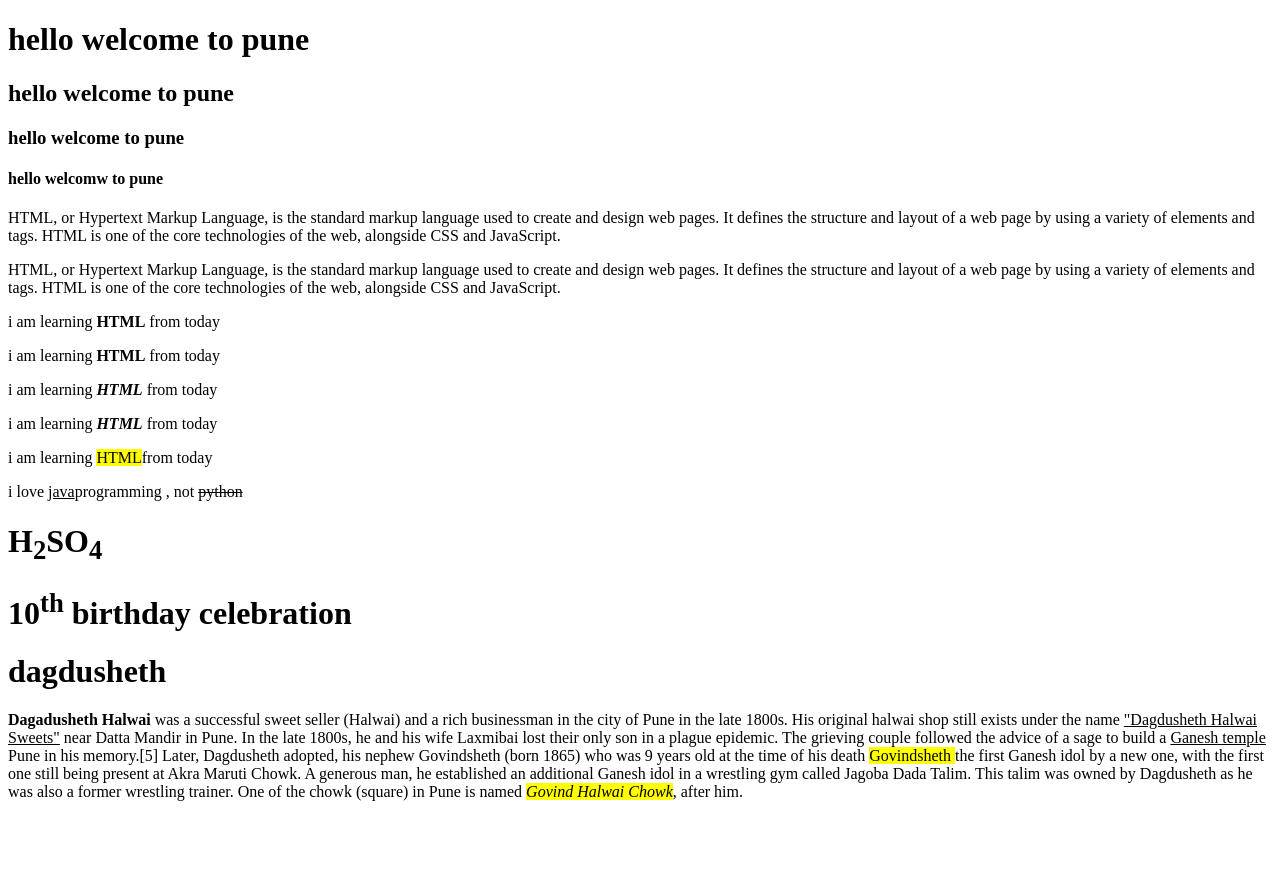
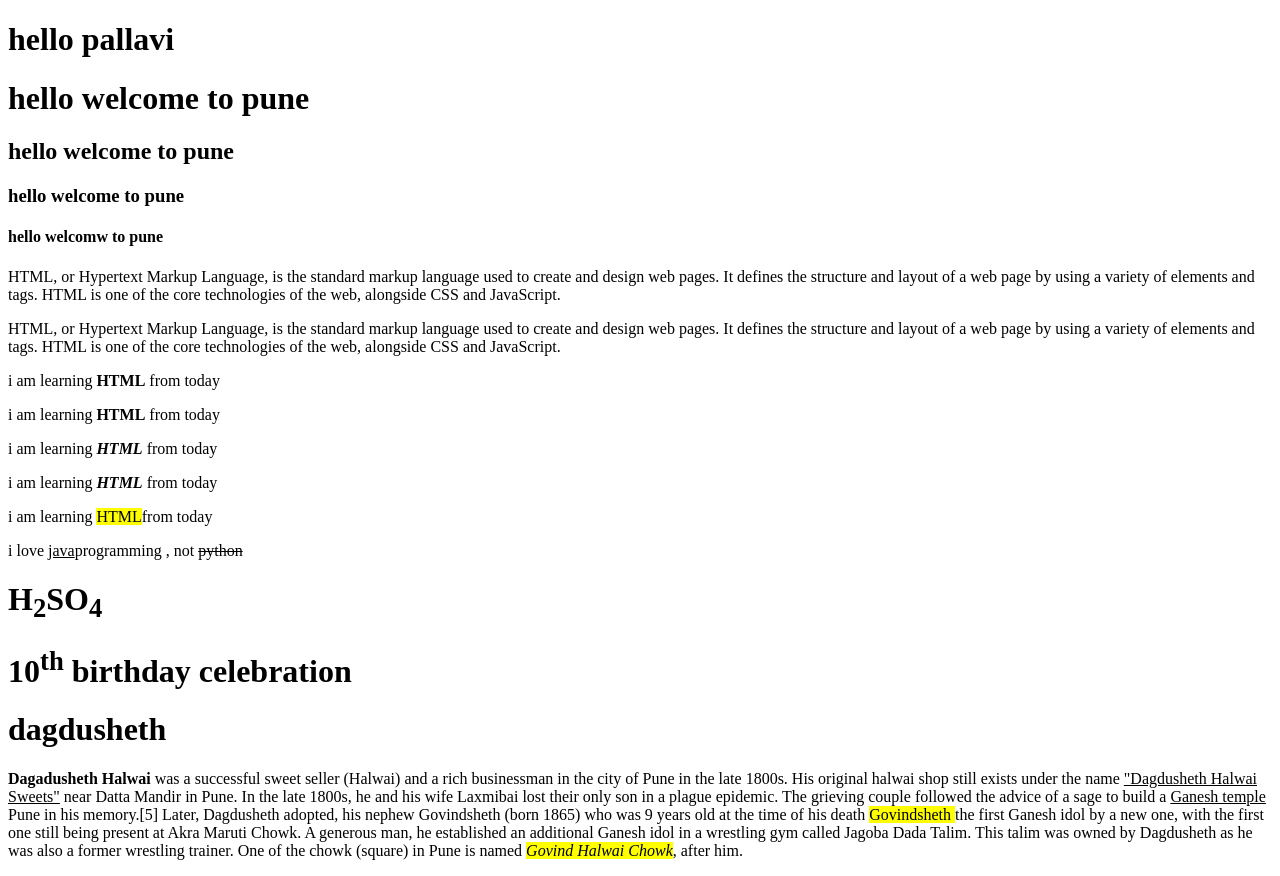
Before and after one commit to pallaviugale/learning_html, a plain HTML site: page index.html in a window 1280 px wide. Before the commit the page ends 817 px from the top, so only its background shows below. Drawn offline with Linux system fonts and the light colour scheme.

Commit message:
text update

```diff
--- a/index.html
+++ b/index.html
@@ -6,6 +6,7 @@
     <title>Index page - basic tag </title>
 </head>
 <body>
+    <h1>hello pallavi</h1>
     <h1>hello welcome to pune</h1>
     <h2>hello welcome to pune</h2>
     <h3>hello welcome to pune</h3>
```
